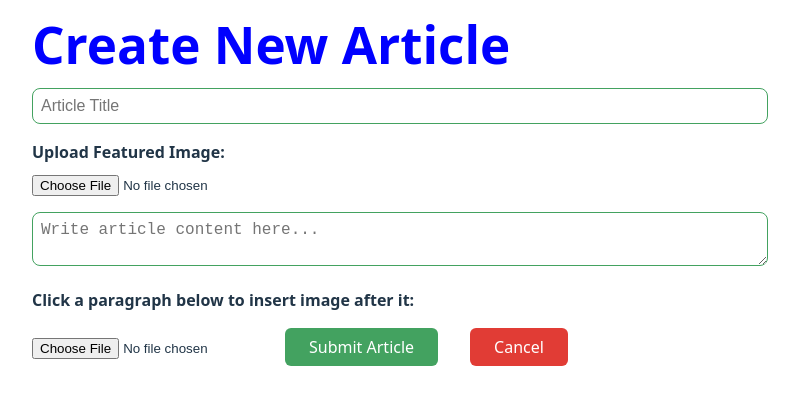
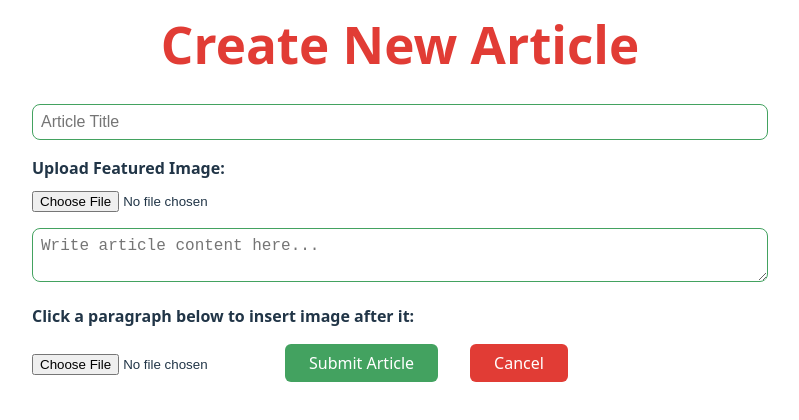
Before and after one commit to Deividas-Strole/vpnHead-main, a React (Vite) app: page /admin/article-editor in a window 1280 px wide. Shown: the top 420 px of the page, without its empty margins (240-1039 px from the left). Built offline with nearby package versions, Linux system fonts and the light colour scheme.

Commit message:
Changed article title color and placement in article editor

```diff
--- a/src/css/ArticleEditor.css
+++ b/src/css/ArticleEditor.css
@@ -9,9 +9,10 @@
   .editor-heading {
     /* font-size: 1.5rem; */
     font-weight: bold;
-    margin-bottom: 1rem;
+    margin-bottom: 2rem;
     /* color: #E13C35; */
-    color: blue;
+    color: #E13C35;
+    text-align: center;
   }
 
   .editor-input,
```
